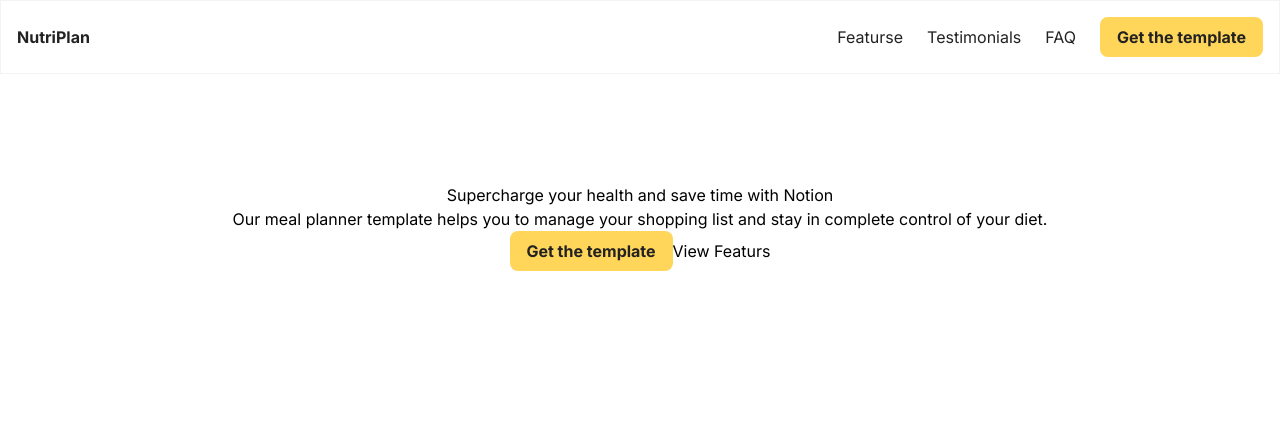
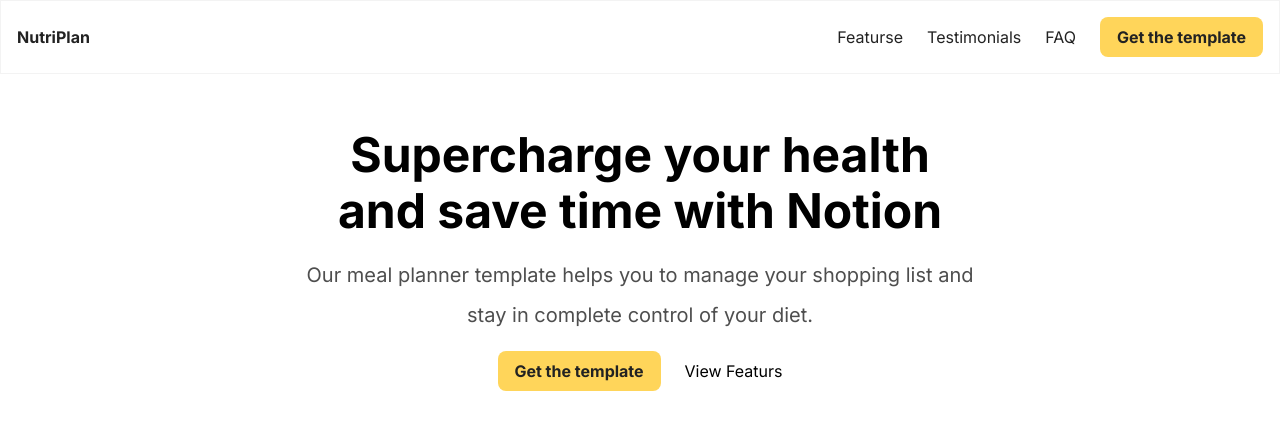
Before and after one commit to LeGitDuPeuple/Projet-Notor, a React (Vite) app: page / in a window 1280 px wide. Shown: the top 430 px of the page. Built offline with nearby package versions, Linux system fonts and the light colour scheme.

Commit message:
main1 finish

```diff
--- a/src/components/Button.jsx
+++ b/src/components/Button.jsx
@@ -1,9 +1,11 @@
 import React from 'react';
 
-function Button () {
+function Button ({margin}) {
+    console.log(margin);
+
     return (
        <>
-       <button className='bg-[#FFD55A] w-[163px] h-[40px] rounded-[8px] font-semibold cursor-pointer text-[#222222] transition duration-200 hover:bg-[#222222] hover:text-[#FFD55A] '>
+       <button className={ `bg-[#FFD55A] w-[163px] h-[40px] rounded-[8px] font-semibold cursor-pointer text-[#222222] transition duration-200 hover:bg-[#222222] hover:text-[#FFD55A] ${margin} `}>
         Get the template
         </button>
        </>
--- a/src/components/Main1.jsx
+++ b/src/components/Main1.jsx
@@ -4,13 +4,16 @@
 function Main1() {
     return (
 
-        <div id='main1' className='flex  justify-center max-w-768  h-[306px] '>
-            <div className=" flex flex-col justify-center items-center">
-            <h2 className=''>Supercharge your health and save time with Notion</h2>
-                <h3 className=''>Our meal planner template helps you to manage your shopping list  and stay in complete control of your diet.</h3>
-            <div>
-                <Button/>
-                <button>View Featurs</button>
+        <div id='main1' className='flex  justify-center h-[306px] m-8'>
+        <div className=" flex flex-col  w-[670px] justify-center justify-between items-center">
+
+            <h2 className='text-5xl text-center font-extrabold leading-14 '>Supercharge your health and save time with Notion</h2>
+
+            <h3 className='text-center text-[#4E4E4E] leading-10 m-4 w-[670px] text-xl
+'>Our meal planner template helps you to manage your shopping list  and stay in complete control of your diet.</h3>
+            <div className='flex justify-between'>
+                <Button margin='mr-3'/>
+                <button className='ml-3'>View Featurs</button>
             </div>
             </div>
             <div className=''></div>
```
